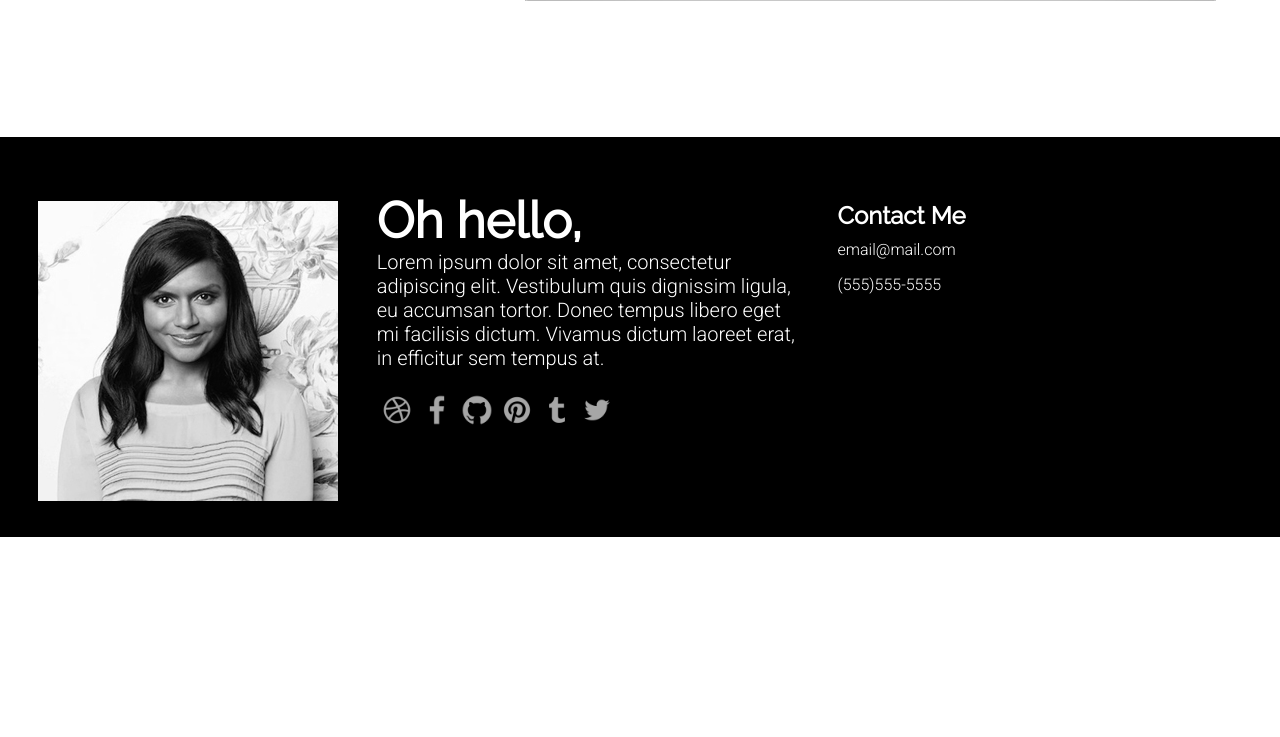
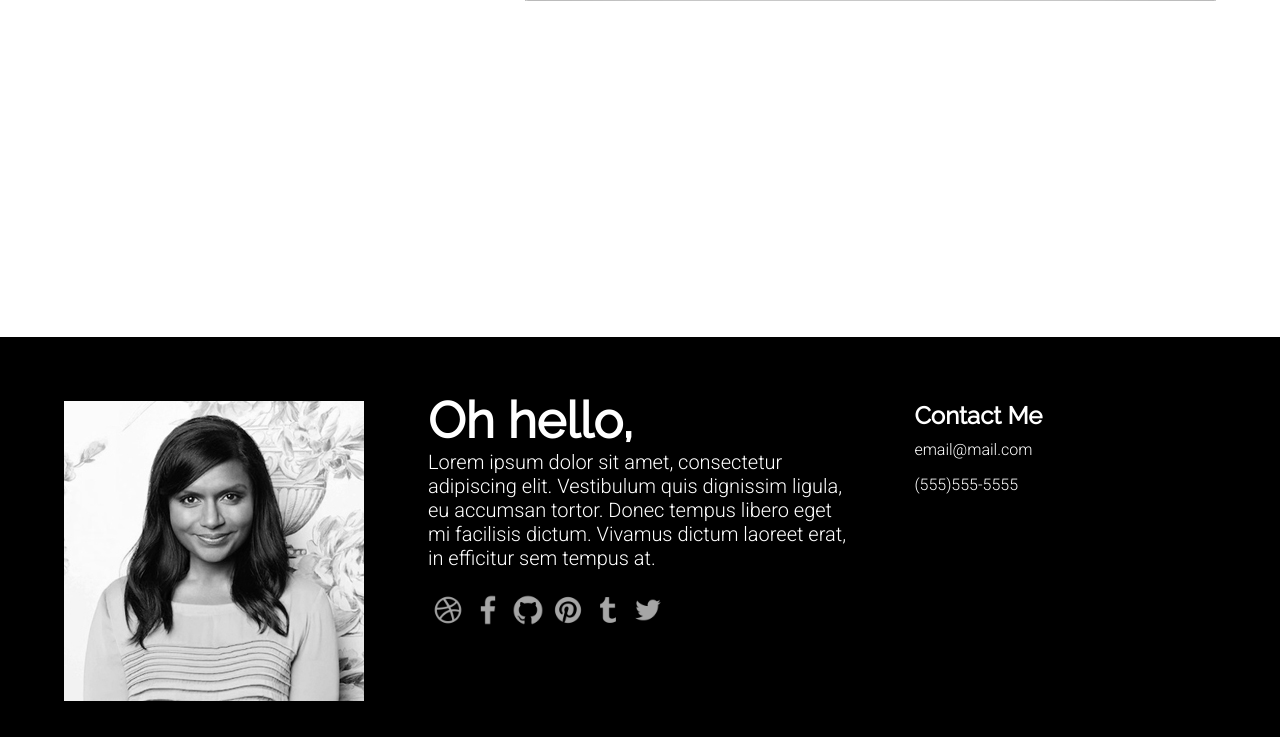
Before and after one commit to mellolikejello/Career-Skills-Group-Two, a PHP site: page / in a window 1280 px wide. Shown: the part 1850-2587 px from the top of the page. Before the commit the page ends 2387 px from the top, so only its background shows below. Run offline with PHP 8.4, Linux system fonts and the light colour scheme.

Commit message:
centering footer, still need to adjust content height

```diff
--- a/index.html
+++ b/index.html
@@ -17,7 +17,7 @@
         <h2 id="welcome-header">
             <a href="resume.pdf" target="_about">Resume</a>
 			<a href="#contact">Contact</a>
-            <a href="#work">Work</a>
+            <a href="#content">Work</a>
         </h2>
         <h1 id="welcome-text">Hey, I'm Firstname Lastname</h1>
 		<h3 id="skill-text">Skill - Skill - Skill</h3>
--- a/style/style.css
+++ b/style/style.css
@@ -133,14 +133,27 @@ button {
 #content {
 	background-color: white;
 	margin:auto;
-	min-height: 1200px;
+	min-height: 1400px;
 }
 
-@media only screen and (max-width: 1024px) {
+/* still need to be adjusted
+@media only screen and (min-width: 320px) {
 	#content {
-		min-height: 1600px;
+		min-height: 1800px;
 	}
 }
+
+@media only screen and (min-width: 630px) {
+	#content {
+		min-height: 1800px;
+	}
+}
+
+@media only screen and (min-width: 1024px) {
+	#content {
+		min-height: 1400px;
+	}
+}*/
 
 .project {
 	clear: both;
@@ -151,6 +164,7 @@ button {
 
 .project img {
 	width: 60%;
+	max-width: 800px;
 }
 
 .float-left {
@@ -234,14 +248,14 @@ button {
 	float: left;
 	width:300px;
 	height:300px;
-	margin-left: 3%;
+	margin-left: 5%;
 	margin-top: 5%;
 }
 
 #foot #about {
 	float: left;
 	width: 33%;
-	margin-left:3%;
+	margin-left:5%;
 	margin-top:5%;
 }
 
@@ -269,7 +283,7 @@ button {
 #foot #contact{
 	float: left;
 	width: 15%;
-	margin-left:3%;
+	margin-left:5%;
 	margin-top:5%;
 }
 
```
